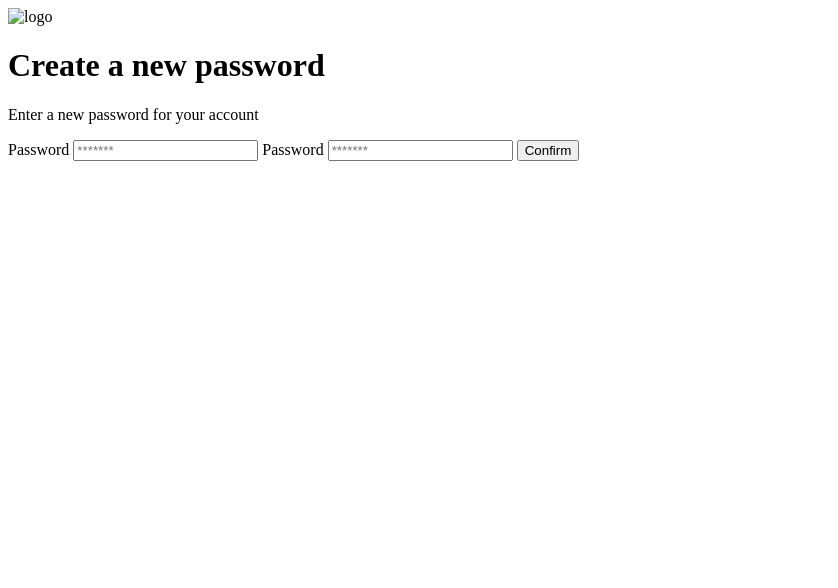
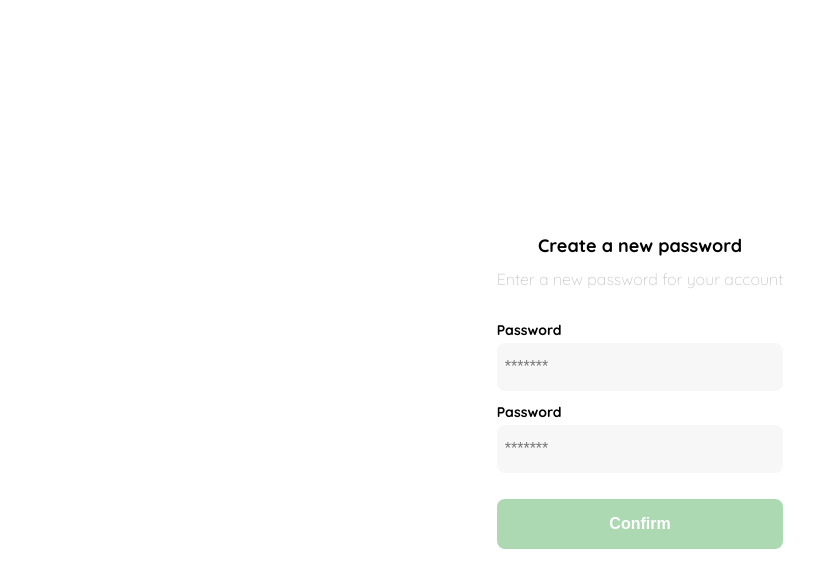
Before and after one commit to Leslie-L/fontend-developer-1, a plain HTML site: page clase1.html in a window 1280 px wide. Shown: the whole page, without its empty margins (0-838 px from the left). Drawn offline with Linux system fonts and the light colour scheme; a web font is replaced by a local one.

Commit message:
pantalla de password

```diff
--- a/clase1.html
+++ b/clase1.html
@@ -4,20 +4,109 @@
     <meta charset="UTF-8">
     <meta http-equiv="X-UA-Compatible" content="IE=edge">
     <meta name="viewport" content="width=device-width, initial-scale=1.0">
+    <link rel="preconnect" href="https://fonts.googleapis.com">
+    <link rel="preconnect" href="https://fonts.gstatic.com" crossorigin>
+    <link href="https://fonts.googleapis.com/css2?family=Quicksand:wght@300;500;700&family=Sofia&display=swap" rel="stylesheet">
     <title>Document</title>
     <style>
+        :root{
+            --white: #FFFFFF;
+            --black: #000000;
+            --dark: #232830;
+            --very-light-pink: #C7C7C7;
+            --text-input-field: #F7F7F7;
+            --hospital-green: #ACD9B2;
+            --sm:14px;
+            --md:16px;
+            --lg:18px;
+        }
+        body{
+            font-family: 'Quicksand', sans-serif;
+        }
+        body{
+            margin:0;
+        }
+        .login{
+            width: 100%;
+            height: 100vh;
+            display: grid;
+            place-items: center;
+        }
+        .form-contairner{
+            display: grid;
+            grid-template-rows: auto 1fr auto;
+            width: 300px;
 
+        }
+        .logo{
+            width: 150px;
+            margin-bottom: 48px;
+            justify-self: center;
+            display: none;
+        }
+        .title{
+            font-size: var(--lg);
+            margin-bottom: 12px;
+            text-align: center;
+        }
+        .subtitle{
+            color: var(--very-light-pink);
+            font-size: var(--md);
+            font-weight: 300;
+            margin-top: 0;
+            margin-bottom: 32px;
+            text-align: center;
+        }
+        .label{
+            font-size: var(--sm);
+            font-weight: bold;
+            margin-bottom: 4px;
+        }
+        .input{
+            background-color: var(--text-input-field);
+            border: none;
+            border-radius: 8px;
+            height: 32px;
+            font-size: var(--md);
+            padding: 8px;
+            margin-bottom: 12px;
+        }
+        .form{
+            display: flex;
+            flex-direction: column;
+        }
+        .primary-button{
+            background-color: var(--hospital-green);
+            border-radius: 8px;
+            border: none;
+            color: var(--white);
+            width: 100%;
+            cursor: pointer;
+            font-size: var(--md);
+            font-weight: bold;
+            height: 50px;
+        }
+        .login-button{
+            margin-top: 14px;
+            margin-bottom: 30px;
+        }
+        @media(max-width:640px){
+            .logo{
+                display: block;
+
+            }
+        }
     </style>
 </head>
 <body>
     <div class="login">
         <div class="form-container">
-            <img src="" alt="logo" class="logo">
+            <img src="./logos/logo_yard_sale.svg" alt="logo" class="logo">
 
-            <h1>Create a new password</h1>
+            <h1 class="title">Create a new password</h1>
             <p class="subtitle">Enter a new password for your account</p>
 
-            <form action="/">
+            <form action="/" class="form">
                 <label for="password" class="label">Password</label>
                 <input type="password" id="password" placeholder="*******" class="input input-password">
 
```
Also changed, not shown: 1 other file.
